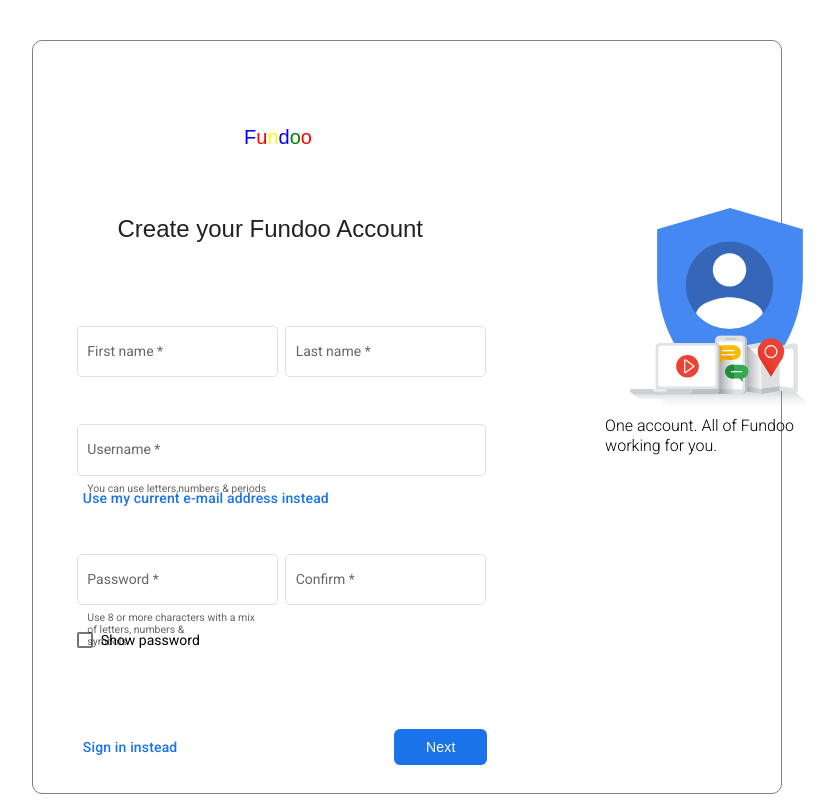
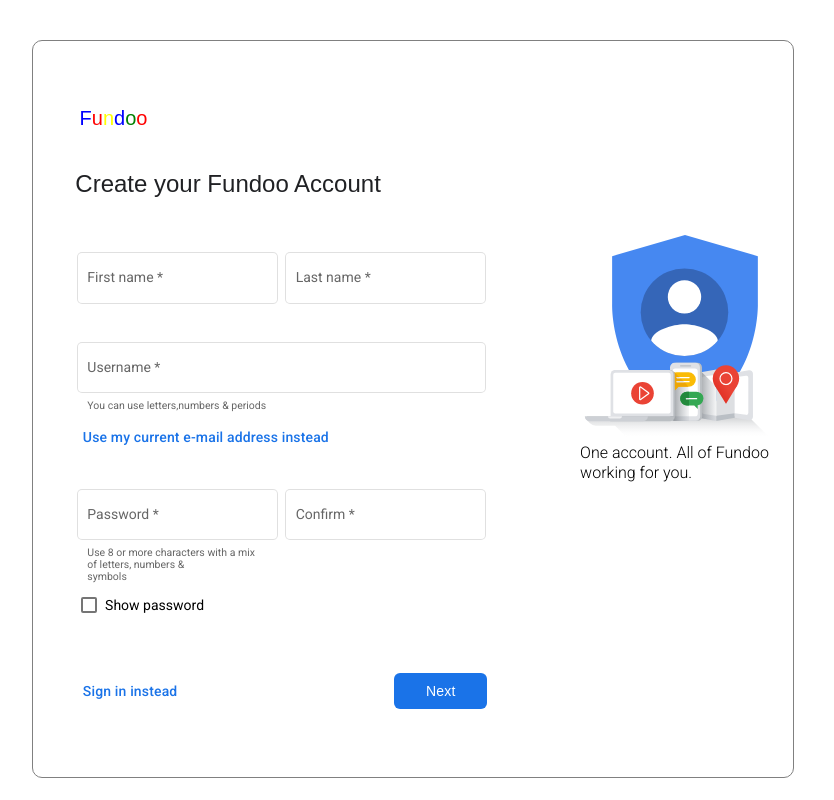
Before and after one commit to Shaunak12wankhade/Fundoo-notes-front-end, an Angular app: page /register in a window 1280 px wide. Shown: the whole page, without its empty margins (234-1068 px from the left). Built offline with nearby package versions, Linux system fonts and the light colour scheme.

Commit message:
[Shaunak] Added: Fundoo notes registration component

```diff
--- a/src/app/Components/registration/registration.component.scss
+++ b/src/app/Components/registration/registration.component.scss
@@ -9,8 +9,8 @@
     display: flex;
 
     // justify-content: center;
-    width: 59%;
-    height: 94%;
+    width: 60%;
+    height: 92%;
     position: relative;
     left: 21%;
     top: 5%;
@@ -35,8 +35,8 @@
     text-align: start;
     display: flex;
     position: relative;
-    left: 10%;
-    top: 5%;
+    left: -29%;
+    top: 3%;
     font-family   : 'Google Sans', 'Noto Sans Myanmar UI', arial, sans-serif;
     font-size     : 20px;
     font-weight   : 400;
@@ -69,8 +69,8 @@
     display: flex;
     flex-direction: row;
     position: relative;
-    left: 10%;
-    top: 0%;
+    left: 0%;
+    top: -5%;
     width: 80%;
     color: #202124;
     font-family: 'Google Sans','Noto Sans Myanmar UI',arial,sans-serif;
@@ -82,7 +82,7 @@
 .firstandlastname{
     // border: 2px solid pink;
     position: relative;
-    top: 2%;
+    top: -12%;
     left: 8%;
     width: 97%;
     // height: 50%;
@@ -100,7 +100,7 @@
     position: relative;
     left: 8%;
     width: 100%;
-    top: 6%;
+    top: -10%;
     font-size: 14px;
     height: 10%;
     padding: 6px 8px;
@@ -117,7 +117,7 @@
     position: relative;
     left: 8%;
     width: 70%;
-    top: 8%;
+    top: -3%;
     font-size: 14px;
     height: 40px;
     padding: 6px 8px;
@@ -151,7 +151,7 @@
     position: relative;
     left: 8%;
     width: 97%;
-    top: 10%;
+    top: -2%;
     font-size: 14px;
     height: 12%;
     padding: 6px 8px;
@@ -160,9 +160,9 @@
 .checkbox{
     // border: 2px solid red;
     position: relative;
-    left: 8%;
+    left: 9%;
     width: 70%;
-    top: 11%;
+    top: 6%;
     font-size: 14px;
     height: 25px;
     padding: 6px 8px;
@@ -186,7 +186,7 @@
     left: 8%;
     width: 100%;
     // height: 05%;
-    top: 16%;
+    top: 6%;
     font-size: 14px;
     height: 20px;
     padding: 6px 8px;
@@ -233,10 +233,10 @@
 .imageandpara{
     // border: 2px solid red;
     position: relative;
-    left: 60%;
+    left:42%;
     width: 250px;
     height: 40%;
-    top: 18%;
+    top: 22%;
     // bottom: 48%;
 
 
@@ -250,6 +250,7 @@
 .para{
     // border: 2px solid yellow;
     position: relative;
+    left: 8%;
     bottom: 5%;
     font-size: 16px;
     font-weight: 300;
--- a/src/app/Components/registration/registration.component.ts
+++ b/src/app/Components/registration/registration.component.ts
@@ -37,7 +37,7 @@ export class RegistrationComponent implements OnInit {
         {
           console.log(this.registerForm.value);
 
-          let payload={
+          let payload={    //this payload is a json object
             firstName:this.registerForm.value.firstName, // leftside firstname is exactly same as that of backend API and rightside firstname i.e., ,firstName should be exact same as that of formcontrolname in .html file or same as written above in ngonit
             lastName:this.registerForm.value.lastName,
             email:this.registerForm.value.userName,
@@ -48,7 +48,7 @@ export class RegistrationComponent implements OnInit {
 
 
           }
-          this.user.userRegister(payload).subscribe((response:any)=>{
+          this.user.userRegister(payload).subscribe((response:any)=>{    //subscribe is a method from observable
             console.log(response)
           })
         } else{
```
